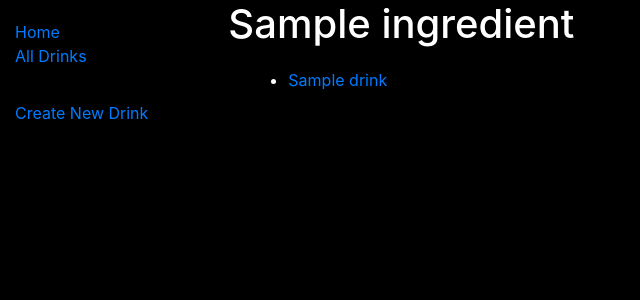
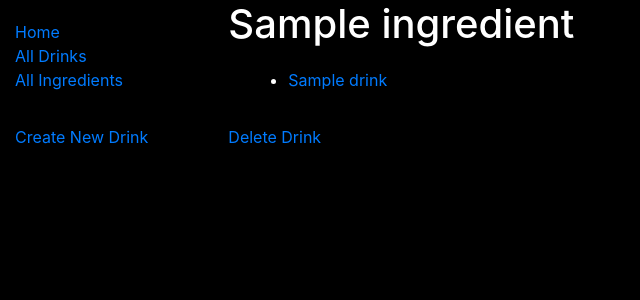
Before and after one commit to awellbro/bartend, a Node server app: page /catalog/ingredient/600000000000000000000001 in a window 1280 px wide. Shown: the top 300 px of the page, without its empty margins (0-640 px from the left). Run offline with Node 20, Linux system fonts and the light colour scheme; tables that the repository leaves empty hold one stand-in row (Sample ...); some libraries are stand-ins or nearby versions.

Commit message:
added ingredient list and delete ingredient function. tested. works? beer

```diff
--- a/bartend_app/controllers/ingredientController.js
+++ b/bartend_app/controllers/ingredientController.js
@@ -4,6 +4,17 @@ const asyncHandler = require('express-async-handler');
 const {body, validationResult} = require('express-validator');
 
 // TODO: display all ingredients? (v.2)
+exports.ingredients = asyncHandler(async(req, res, next) => {
+    const allIngreds = await Ingredients.find({})
+        .populate('name')
+        .exec();
+
+    res.render('layout', {
+        content: 'ingredients',
+        title: "Ingredients",
+        ingredients_list: allIngreds,
+    });
+});
 
 // TODO: display details for each ingredient (v.1)
 exports.ingredient_detail = asyncHandler(async(req, res, next) => {
@@ -30,4 +41,39 @@ exports.ingredient_detail = asyncHandler(async(req, res, next) => {
         drinks: drinks,
     });
 
-})
+});
+
+exports.ingredient_delete_get = asyncHandler(async(req, res, next) => {
+    const [ingredient, drinksInGredient] = await Promise.all([
+        Ingredients.findById(req.params.id).exec(),
+        Drinks.find({ingredients: req.params.id}, "name").exec(),
+    ]);
+
+    if(ingredient){
+        res.render('layout', {
+            content: 'ingredient_delete',
+            title: 'Delete Ingredient',
+            ingredient: ingredient,
+            ingredient_drinks: drinksInGredient,
+        });
+    };
+});
+
+exports.ingredient_delete_post = asyncHandler(async(req, res, next) => {
+    const [ingredient, drinksInGredient] = await Promise.all([
+        Ingredients.findById(req.params.id).exec(),
+        Drinks.find({ingredients: req.params.id}, "name").exec(),
+    ]);
+
+    if(drinksInGredient.length > 0){
+        res.render('layout', {
+            content: 'ingredient_delete',
+            title: 'Delete Ingredient',
+            ingredient: ingredient,
+            ingredient_drinks: drinksInGredient,
+        });
+    } else {
+        Ingredients.findByIdAndDelete(req.body.ingredid).exec();
+        res.redirect('/catalog/ingredients');
+    }
+});
--- a/bartend_app/views/ingredient_detail.ejs
+++ b/bartend_app/views/ingredient_detail.ejs
@@ -14,3 +14,6 @@
 <% } %>
 </ul>
 </div>
+
+<hr>
+<p><a href="<%= ingredient.url + '/delete'%>">Delete Drink</a></p>
--- a/bartend_app/views/layout.ejs
+++ b/bartend_app/views/layout.ejs
@@ -16,6 +16,7 @@
                     <ul class = "sidebar-nav">
                         <li><a href="/catalog">Home</a></li>
                         <li><a href="/catalog/drinks">All Drinks</a></li>
+                        <li><a href="/catalog/ingredients">All Ingredients</a>
                         <!-- <li><a href="/catalog/ingredients">All Ingredients</a></li> -->
                         <li><hr></li>
                         <li><a href="/catalog/drink/create">Create New Drink</a></li>
```
Also changed, not shown: bartend_app/routes/catalog.js (+8 -0 lines), bartend_app/views/ingredient_delete.ejs (added, +14 -0 lines), bartend_app/views/ingredients.ejs (added, +12 -0 lines).
